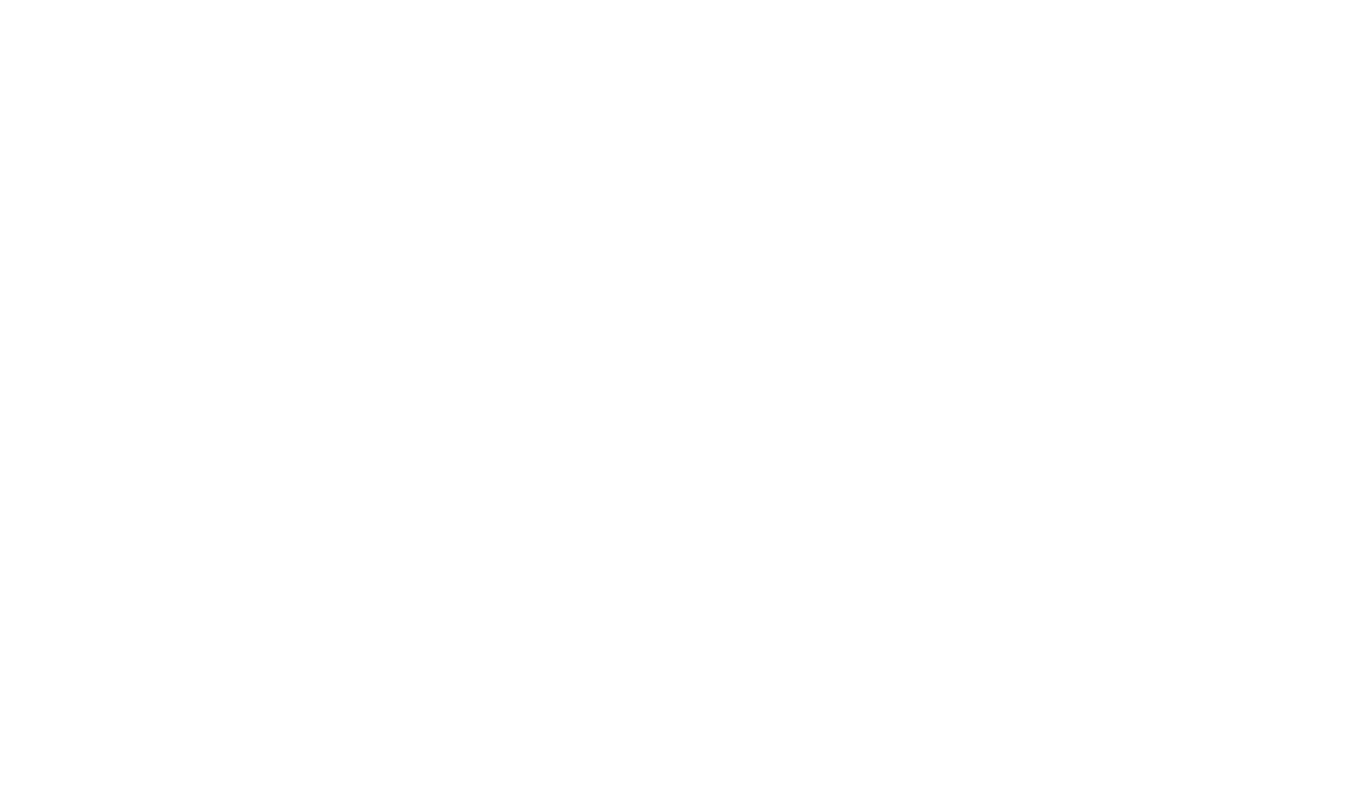
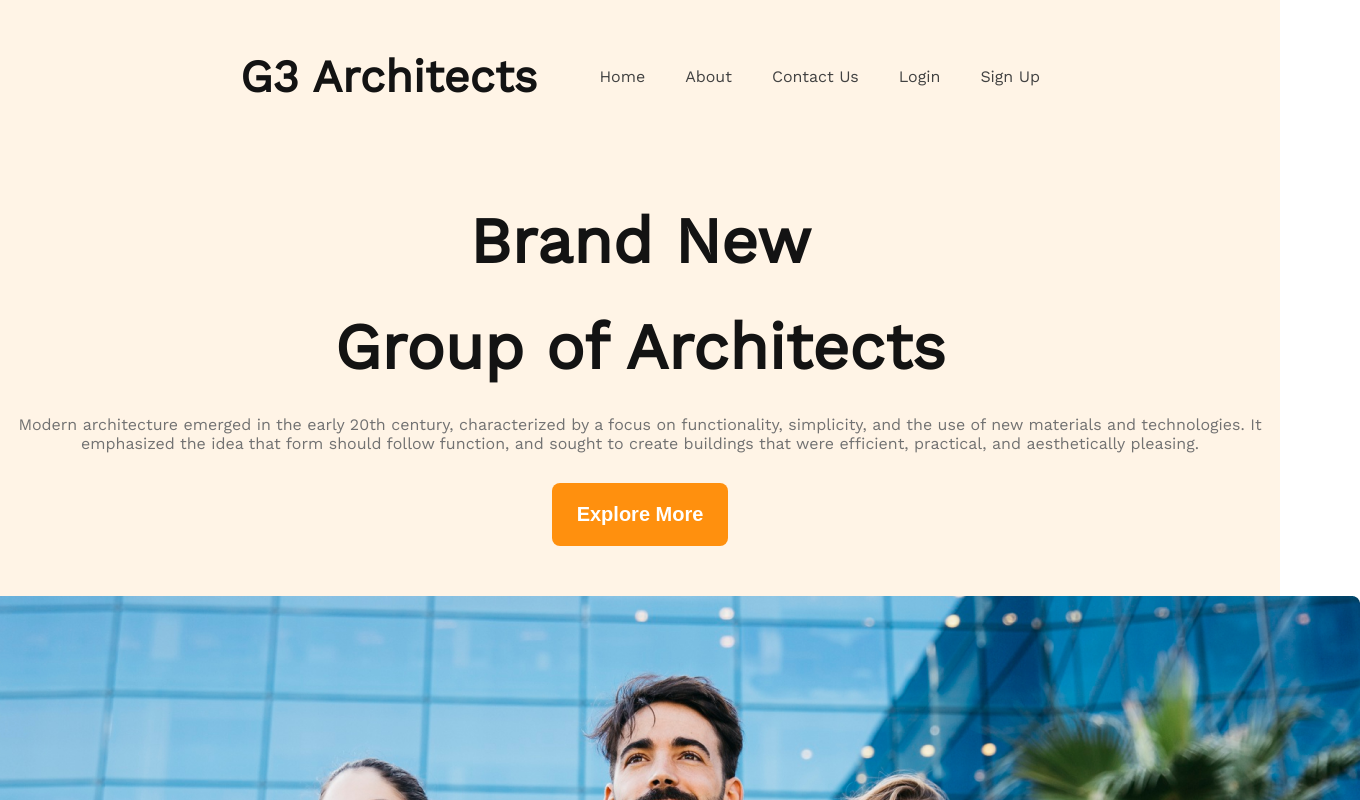
Before and after one commit to jubaerahmedtamim/g3-architects-assignment, a plain HTML site: page index.html in a window 1280 px wide. Shown: the top 800 px of the page, 1360 px wide, since content can reach past the window. Drawn offline with nearby package versions, Linux system fonts and the light colour scheme.

Commit message:
header section done

```diff
--- a/index.html
+++ b/index.html
@@ -9,6 +9,31 @@
     <link rel="stylesheet" href="styles/style.css">
 </head>
 <body>
-
+    <!-- header starts here -->
+    <header>
+        <!-- navbar starts here -->
+        <nav>
+            <div class="navbar">
+                <h3 class="navbar-title">G3 Architects</h3>
+                <div>
+                    <a href="#">Home</a><a href="#">About</a><a href="#">Contact Us</a><a href="#">Login</a><a href="#">Sign Up</a>
+                </div>
+            </div>
+        </nav>
+        <!-- banner section here -->
+        <section class="container">
+            <div class="banner">
+                <div class="banner-details">
+                    <h1 class="banner-title">Brand New </h1>
+                    <h1 class="banner-title">Group of Architects</h1>
+                        <p class="banner-info">Modern architecture emerged in the early 20th century, characterized by a focus on functionality, simplicity, and the use of new materials and technologies. It emphasized the idea that form should follow function, and sought to create buildings that were efficient, practical, and aesthetically pleasing.</p>
+                        <button class="primary-btn">Explore More</button>
+                </div>
+                <div class="banner-image">
+                    <img src="images/banner.png" alt="">
+                </div>
+            </div>
+        </section>
+    </header>
 </body>
 </html>
--- a/styles/style.css
+++ b/styles/style.css
@@ -1,3 +1,82 @@
 /* google fonts here */
+@import url('https://fonts.googleapis.com/css2?family=Work+Sans&display=swap');
 
 /* utilities/ common or base styles here */
+* {
+    margin: 0;
+}
+
+body {
+    font-family: 'Work Sans', sans-serif;
+}
+
+header {
+    background-color: rgba(255, 144, 14, 0.1);
+}
+
+.container {
+    max-width: 1600px;
+    margin: 0 auto;
+}
+
+.primary-btn {
+    padding: 20px 25px;
+    font-weight: 600;
+    font-size: 20px;
+    background-color: #FF900E;
+    border-radius: 8px;
+    color: #FFFFFF;
+    border: none;
+}
+
+/* navbar styles here */
+nav {
+    padding: 50px 240px 100px 240px;
+}
+
+.navbar {
+    display: flex;
+    align-items: center;
+    justify-content: space-between;
+}
+
+.navbar-title {
+    font-weight: 700;
+    font-size: 45px;
+    color: #131313;
+}
+
+.navbar a {
+    text-decoration: none;
+    margin-left: 40px;
+    color: #424242;
+}
+
+/* banner styles here */
+.banner {
+    display: flex;
+    flex-direction: column;
+    align-items: center;
+    justify-content: center;
+    padding-bottom: 45px;
+    margin-bottom: 90px;
+}
+
+.banner-details {
+    text-align: center;
+    margin-bottom: 50px;
+}
+
+.banner-title {
+    font-weight: 700;
+    font-size: 64px;
+    color: #131313;
+    margin-bottom: 30px;
+}
+
+.banner-info {
+    font-weight: 400;
+    font-size: 16px;
+    color: #727272;
+    margin-bottom: 30px;
+}
```
